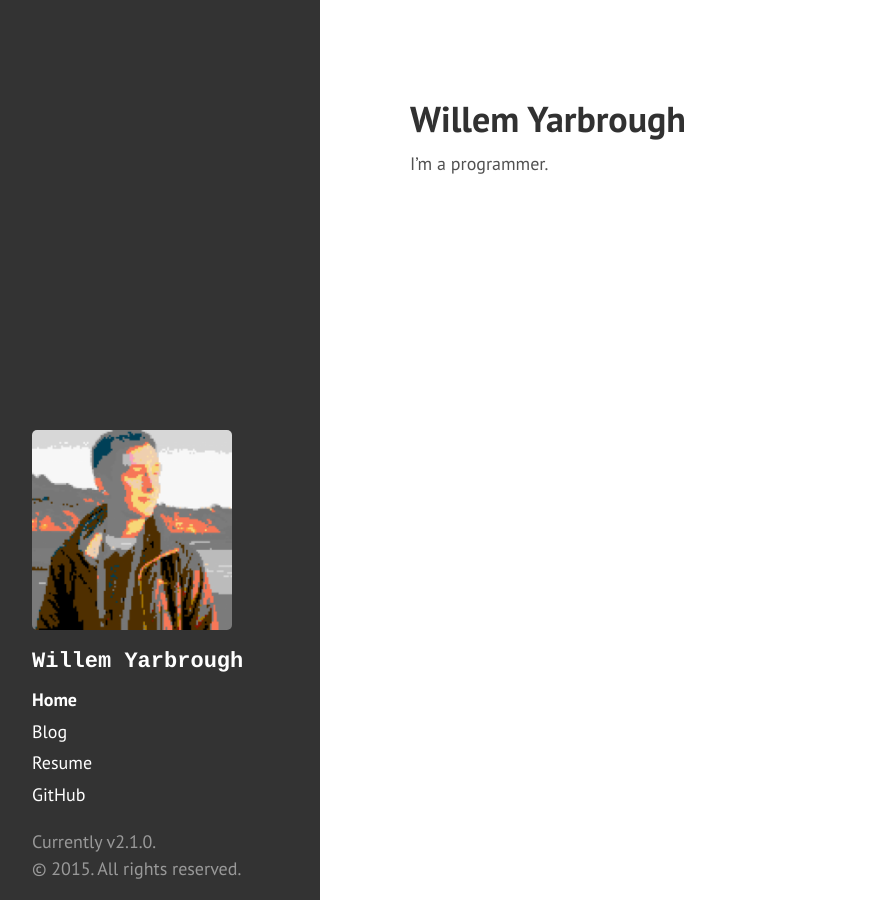
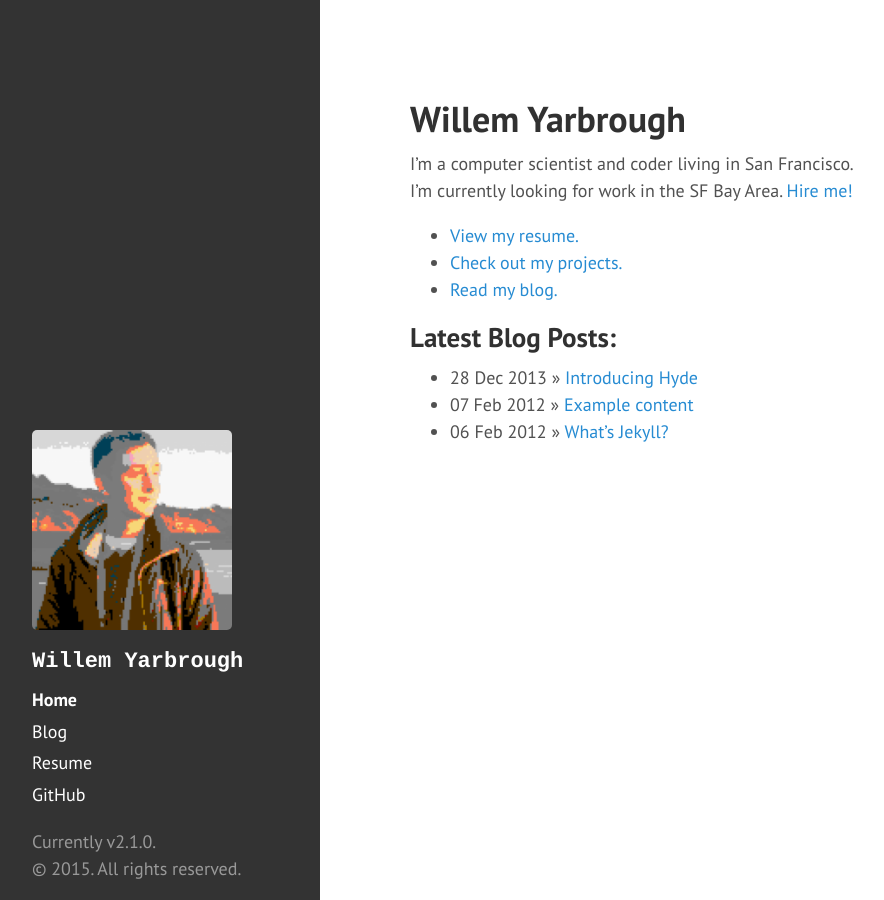
Before and after one commit to yarbroughw/yarbroughw.github.io, a Jekyll site: the page built from index.md, in a window 1280 px wide. Shown: the whole page, without its empty margins (4-888 px from the left). Built offline with Jekyll 4.4.1, drawn with Linux system fonts in a browser that asks for light colours; Markdown is read by kramdown in place of the engine named in the settings.

Commit message:
fleshed out homepage

```diff
--- a/index.md
+++ b/index.md
@@ -4,4 +4,15 @@ title: Home
 ---
 
 # Willem Yarbrough
-I'm a programmer.
+
+I'm a computer scientist and coder living in San Francisco.
+I'm currently looking for work in the SF Bay Area. [Hire
+me!](https://www.linkedin.com/in/yarbroughw)
+
++ [View my resume.](resume.pdf)
++ [Check out my projects.](http://github.com/yarbroughw)
++ [Read my blog.](blog)
+
+## Latest Blog Posts:
+{% for post in site.posts %} * {{ post.date | date_to_string  }} &raquo; [ {{ post.title  }}  ]({{ post.url  }})
+{% endfor %}
```
